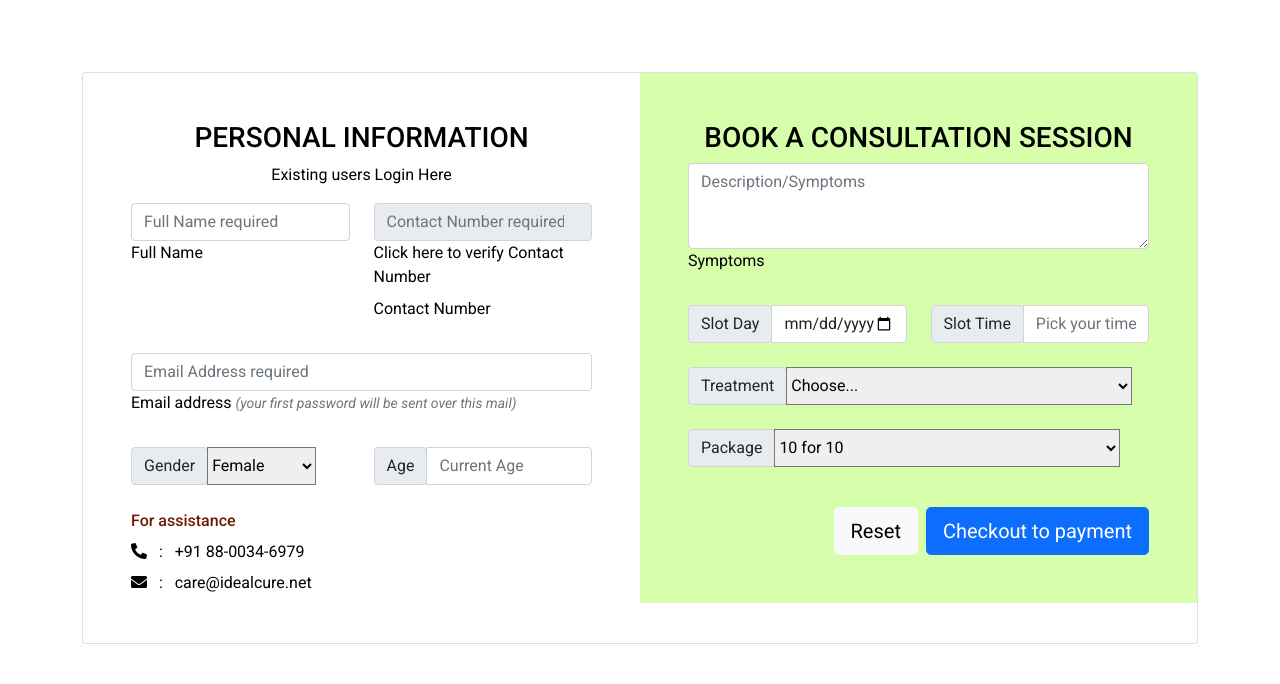
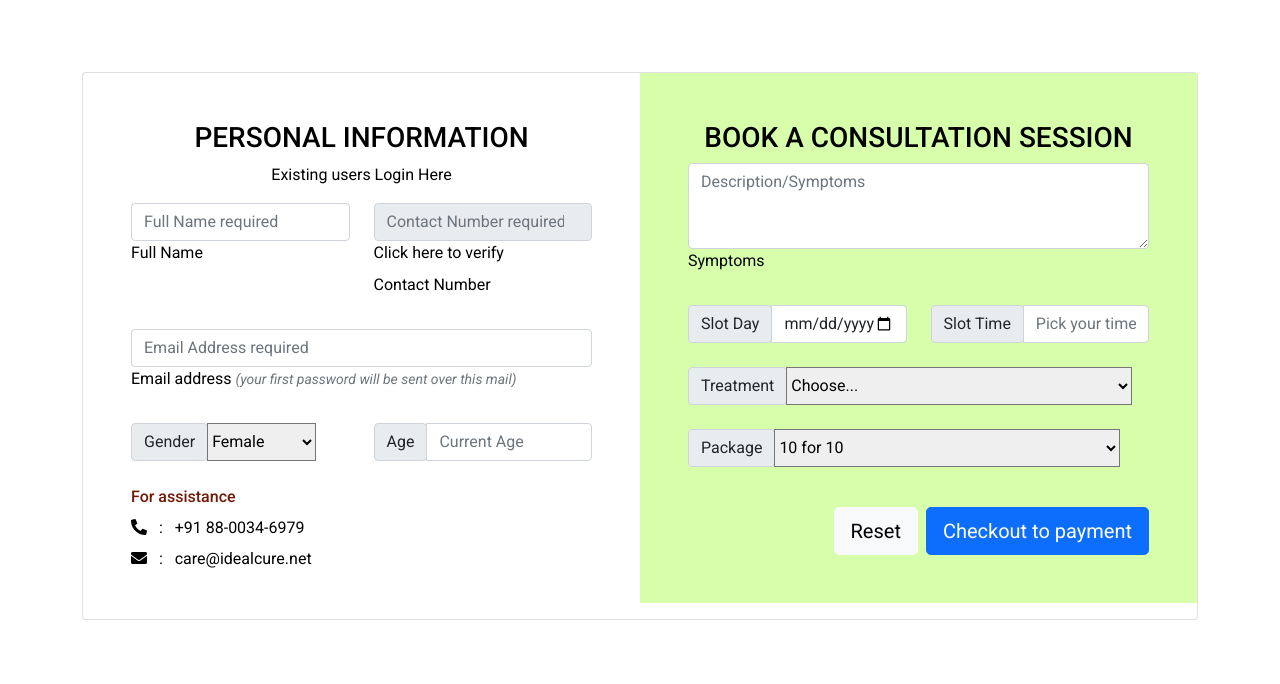
Before and after one commit to ayush02av/idealcure, a Django app: template frontend/templates/general/consultation.html in a window 1280 px wide. Shown: the part 56-740 px from the top of the page. Run offline with Django 3.2, Linux system fonts and the light colour scheme; the template is opened without the code that fills it: most values are stand-ins (such as "Sample title", 1, 10 or a date in 2020); some libraries are stand-ins or nearby versions.

Commit message:
Small Error Fix

```diff
--- a/frontend/templates/general/consultation.html
+++ b/frontend/templates/general/consultation.html
@@ -32,7 +32,7 @@
                                                 <input type="text" readonly class="form-control" value="{{ request.user.username }}" name="number">
                                                 {% else %}
                                                 <input type="number" readonly class="form-control" id="number" placeholder="Contact Number required" name="number" required />
-                                                <label id="number-label" class="form-label" style="cursor: pointer;" onclick="sawo.showForm();">Click here to verify Contact Number</label>
+                                                <label id="number-label" class="form-label" style="cursor: pointer;" onclick="sawo.showForm();">Click here to verify</label>
                                                 {% endif %}
                                                 <label class="form-label">Contact Number</label>
                                             </div>
```
